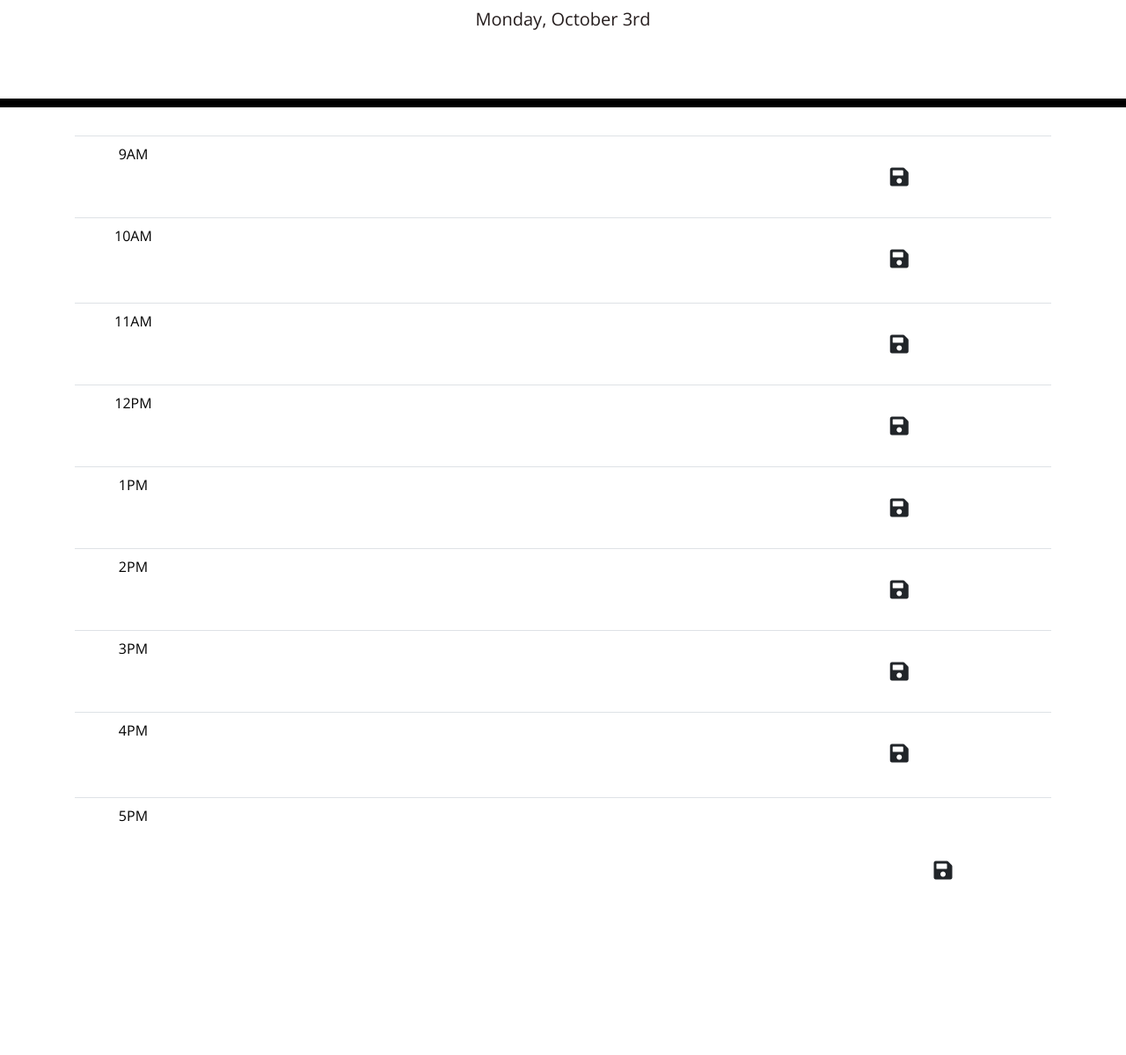
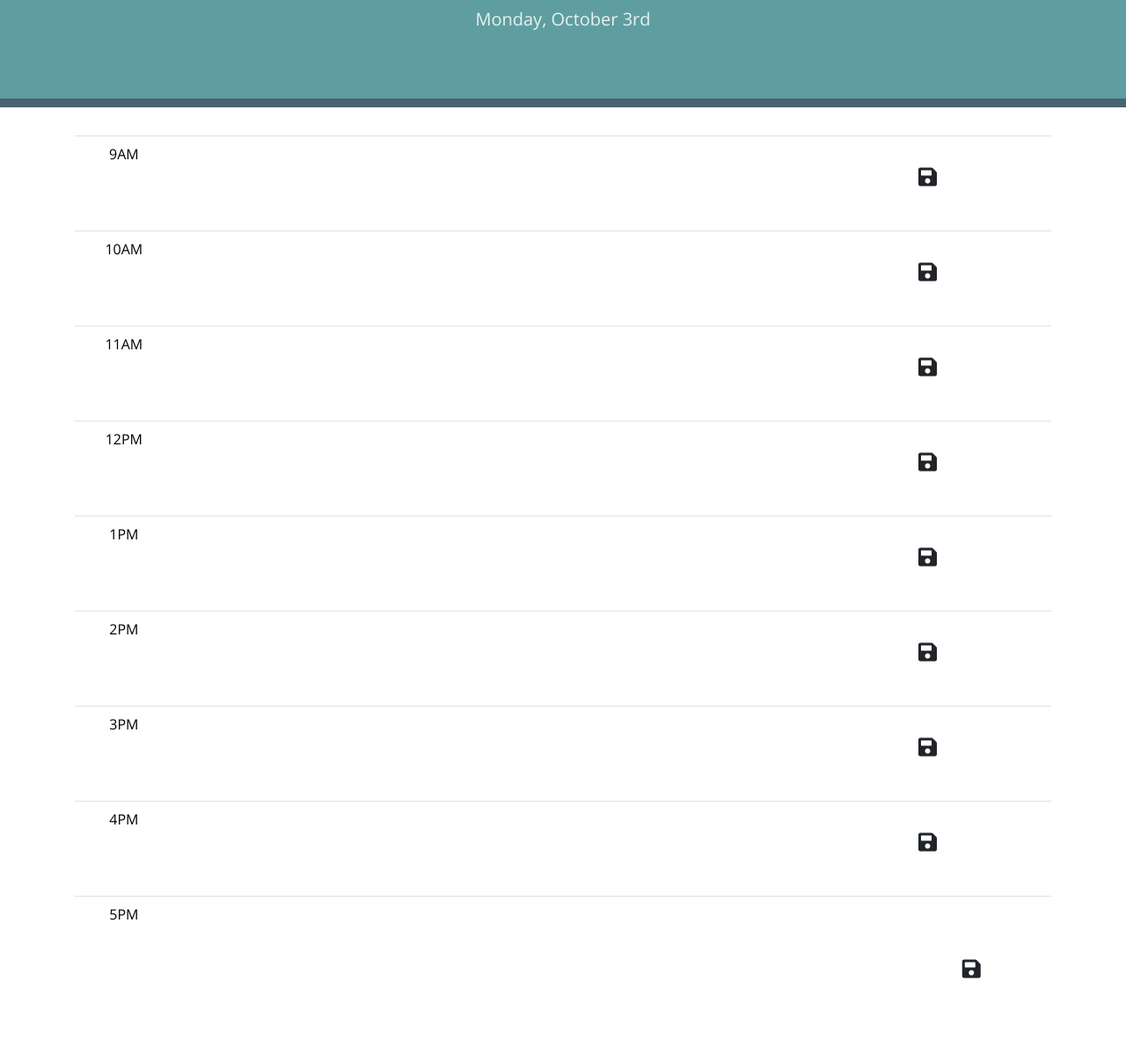
Before and after one commit to taylorgr92/work_scheduler, a plain HTML site: page index.html in a window 1280 px wide. Shown: the part 182-1381 px from the top of the page at 88% size. Before the commit the page ends 1269 px from the top, so only its background shows below. Drawn offline with nearby package versions, Linux system fonts and the light colour scheme.

Commit message:
update UI

```diff
--- a/index.html
+++ b/index.html
@@ -27,7 +27,7 @@
     <header class="jumbotron">
       <h1 class="display-3">Work Day Scheduler</h1>
       <p class="lead">A simple calendar app for scheduling your work day</p>
-      <p id="currentDay" class="lead"></p>
+      <p id="today" class="lead"></p>
     </header>
 
     <div class="container">
@@ -36,7 +36,9 @@
         <tbody>
           <tr class="time-block">
             <td class="hour">9AM</td>
-            <td><input type="text" class="description" id="ninth_hour" /></td>
+            <td class="text-field">
+              <input type="text" class="description" id="hour9" />
+            </td>
             <td>
               <button class="btn saveBtn"><i class="fas fa-save"></i></button>
             </td>
@@ -44,8 +46,8 @@
 
           <tr class="time-block">
             <td class="hour">10AM</td>
-            <td class="hour">
-              <input type="text"  class="description" id="tenth_hour" />
+            <td class="text-field">
+              <input type="text" class="description" id="hour10" />
             </td>
             <td>
               <button class="btn saveBtn"><i class="fas fa-save"></i></button>
@@ -54,7 +56,9 @@
 
           <tr class="time-block">
             <td class="hour">11AM</td>
-            <td><input type="text" class="description" id="eleventh_hour" /></td>
+            <td class="text-field">
+              <input type="text" class="description" id="hour11" />
+            </td>
             <td>
               <button class="btn saveBtn"><i class="fas fa-save"></i></button>
             </td>
@@ -62,7 +66,9 @@
 
           <tr class="time-block">
             <td class="hour">12PM</td>
-            <td><input type="text" class="description" id="twelfth_hour" /></td>
+            <td class="text-field">
+              <input type="text" class="description" id="hour12" />
+            </td>
             <td>
               <button class="btn saveBtn"><i class="fas fa-save"></i></button>
             </td>
@@ -70,7 +76,9 @@
 
           <tr class="time-block">
             <td class="hour">1PM</td>
-            <td><input type="text" class="description" id="first_hour" /></td>
+            <td class="text-field">
+              <input type="text" class="description" id="hour1" />
+            </td>
             <td>
               <button class="btn saveBtn"><i class="fas fa-save"></i></button>
             </td>
@@ -78,7 +86,9 @@
 
           <tr class="time-block">
             <td class="hour">2PM</td>
-            <td><input type="text" class="description" id="second_hour" /></td>
+            <td class="text-field">
+              <input type="text" class="description" id="hour2" />
+            </td>
             <td>
               <button class="btn saveBtn"><i class="fas fa-save"></i></button>
             </td>
@@ -86,7 +96,9 @@
 
           <tr class="time-block">
             <td class="hour">3PM</td>
-            <td><input type="text" class="description" id="third_hour" /></td>
+            <td class="text-field">
+              <input type="text" class="description" id="hour3" />
+            </td>
             <td>
               <button class="btn saveBtn"><i class="fas fa-save"></i></button>
             </td>
@@ -94,27 +106,19 @@
 
           <tr class="time-block">
             <td class="hour">4PM</td>
-            <td>
-              <input
-                type="text"
-                class="description"
-                id="fourth_hour"
-                {
-                responseText.textContent="response.status;"
-                }
-                return
-                response.json();
-                });
-                }
-              />
+            <td class="text-field">
+              <input type="text" class="description" id="hour4" />
             </td>
+
             <td>
               <button class="btn saveBtn"><i class="fas fa-save"></i></button>
             </td>
           </tr>
           <tr class="time-block">
             <td class="hour">5PM</td>
-            <td><input type="text" class="description" id="fifth_hour" /></td>
+            <td class="text-field">
+              <input type="text" class="description" id="hour5" />
+            </td>
             <td>
               <button class="btn saveBtn" class="description">
                 <i class="fas fa-save"></i>
--- a/script.js
+++ b/script.js
@@ -1,31 +1,33 @@
 //load html and css first
-
+$(document).ready(function () {
   //display current day of week, month, and date
   var dayWeek = moment().format("dddd, MMMM Do ");
-  $("#currentDay").text(dayWeek);
+  $("#today").text(dayWeek);
 
-//assign save button listening for the user input
-// $(".saveBtn").on("click", function (event) {
+  $(".saveBtn").addEventListener("click", function () {
+    //assign save button listening for the user input
+    $(".saveBtn").on("click", function () {
+      var text = $(this).siblings(".description").val(); // taken the change from the sibling html description attribute
+      var time = $(this).parent().attr("#currentDay"); // taken the change from the parent html id attribute
 
+      //set localStorage
 
-// }
-//set localStorage
+      localStorage.setItem(time, text);
+    });
 
-//
+    $("#hour9 .description").val(localStorage.getItem("hour9"));
+    $("#hour10 .description").val(localStorage.getItem("hour10"));
+    $("#hour11.description").val(localStorage.getItem("hour11"));
+    $("#hour12 .description").val(localStorage.getItem("hour12"));
+    $("#hour1 .description").val(localStorage.getItem("hour1"));
+    $("#hour2 .description").val(localStorage.getItem("hour2"));
+    $("#hour3 .description").val(localStorage.getItem("hour3"));
+    $("#hour4 .description").val(localStorage.getItem("hour4"));
+    $("#hour5 .description").val(localStorage.getItem("hour5"));
 
+    // function timeTracker (){
+    //   var currentTime = moment().hour();
 
-
-//main function
-function timeTracker (){
-
-//get current time
-
-//loop over time blocks
-for (var i=0; i < time-block.length; i++)
-{
-
-}};
-
-
-//rerun funtion
-timeTracker();
+    //   for(var i=0; i > time-block.length; i++)
+  });
+});
--- a/styles.css
+++ b/styles.css
@@ -4,37 +4,38 @@ body {
   line-height: 1;
 }
 
-text {
+/* text {
   background: transparent;
   border: none;
   resize: none;
   color: #000000;
   border-left: 1px solid black;
   padding: 10px;
-}
+} */
 
 .jumbotron {
   text-align: center;
 
   background-color: transparent;
-  color: rgb(37, 29, 29);
+  color: rgba(255, 255, 255, 0.856);
   border-radius: 0;
-  border-bottom: 10px solid black;
+  border-bottom: 10px solid rgb(72, 100, 110);
+  background-color:cadetblue
 }
 
 .description {
   white-space: pre-wrap;
 }
 
-.time-block {
-  text-align: center;
-  border-radius: 15px;
-}
+
 
 .time-block {
+
   white-space: pre-wrap;
   height: 2rem;
   border-top: 1px solid white;
+  text-align: center;
+  border-radius: 15px;
 }
 
 .hour {
@@ -70,7 +71,8 @@ text {
 }
 
 input {
-  width: 100%;
+  width: 115%;
   box-sizing: border-box;
   border: none;
+  font-size:150%;
 }
```
